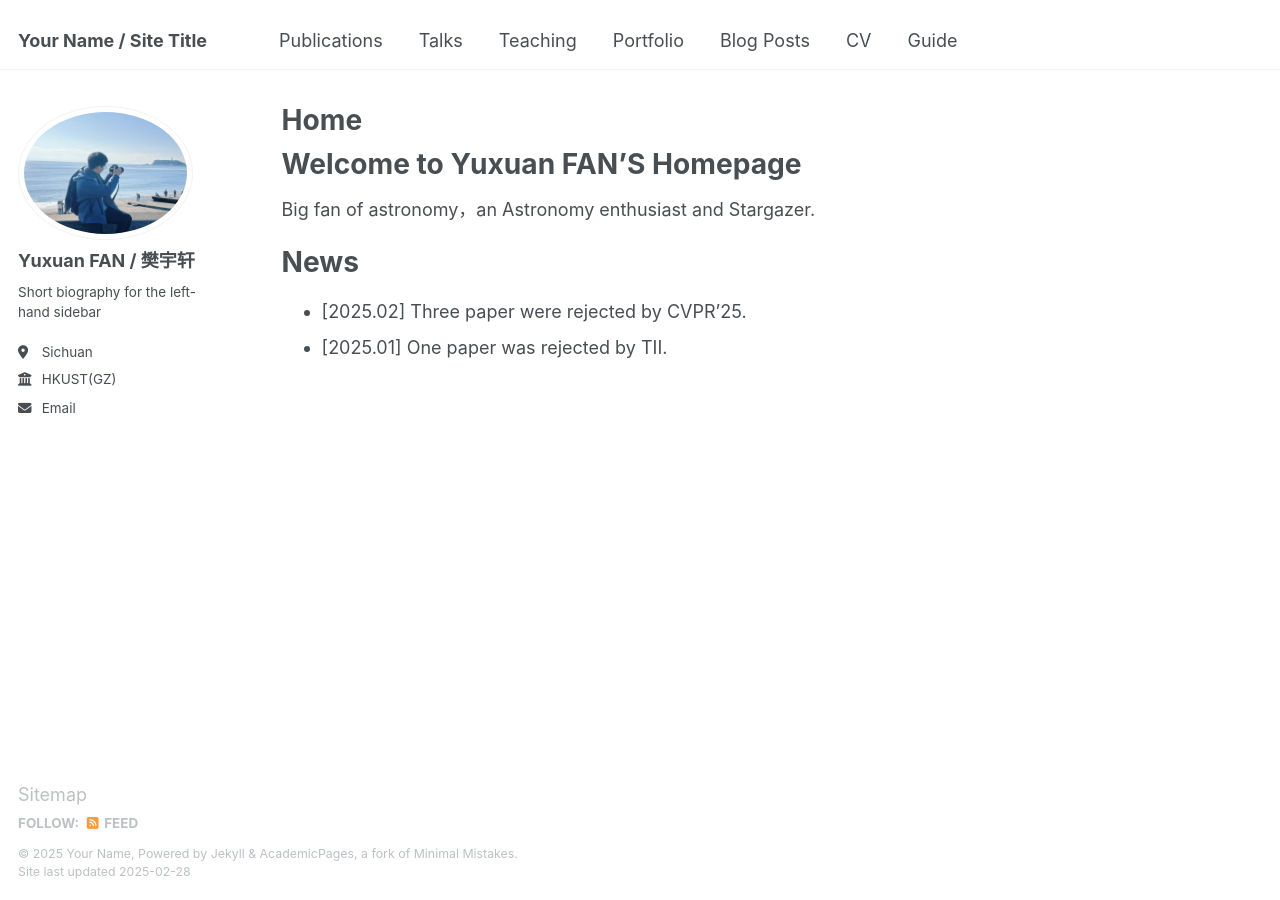
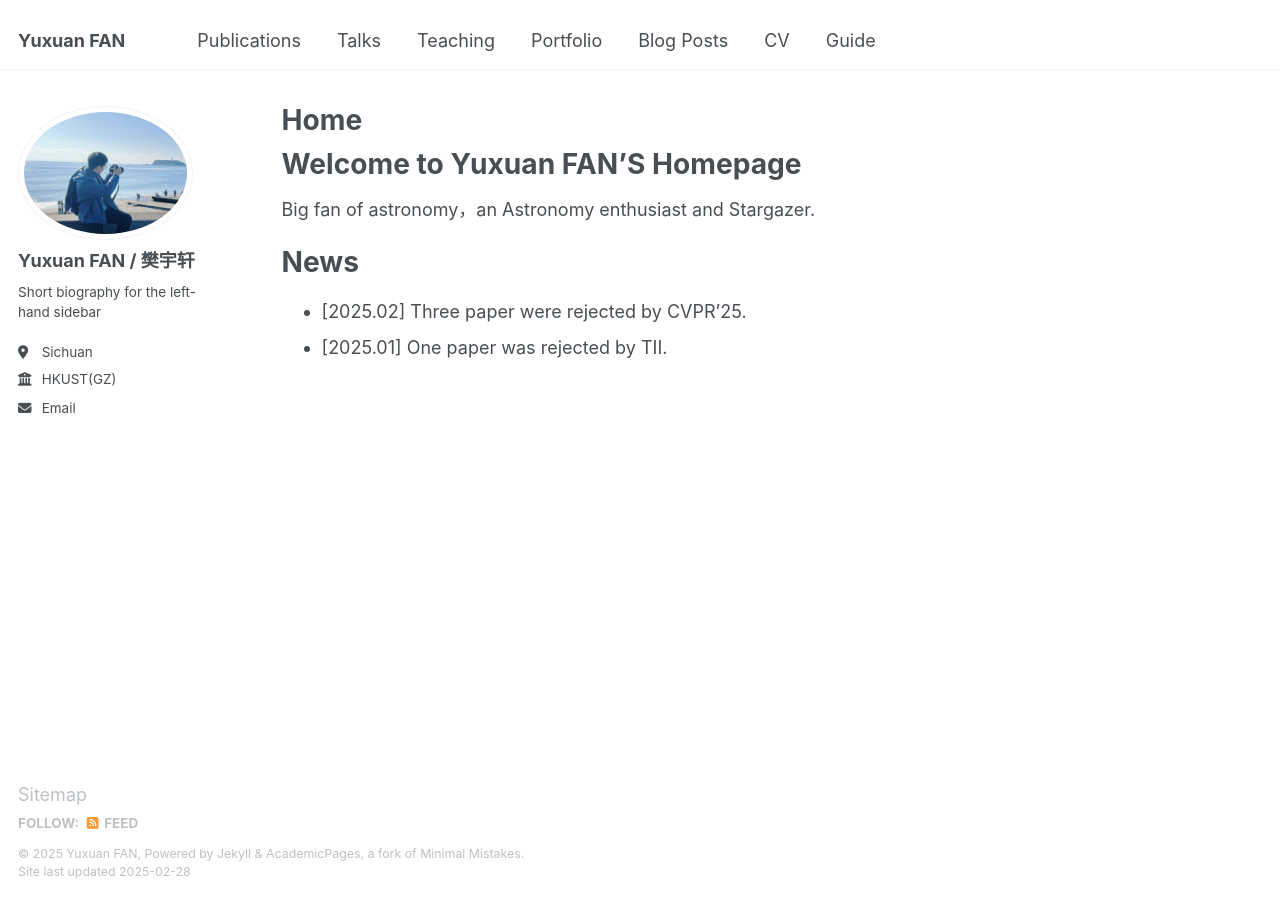
Before and after one commit to yuxuanfanOrion/yuxuanfanOrion.github.io, a Jekyll site: the page built from _pages/about.md, in a window 1280 px wide. Built offline with Jekyll 4.4.1, drawn with Linux system fonts in a browser that asks for light colours.

Commit message:
Update _config.yml

```diff
--- a/_config.yml
+++ b/_config.yml
@@ -9,10 +9,10 @@
 # Basic Site Settings
 locale                   : "en-US"
 site_theme               : "default"
-title                    : "Your Name / Site Title"
+title                    : "Yuxuan FAN"
 title_separator          : "-"
-name                     : &name "Your Name"
-description              : &description "personal description"
+name                     : &name "Yuxuan FAN"
+description              : &description "MPhil Student in HKUST(GZ)"
 url                      : https://yuxuanfanOrion.github.io # the base hostname & protocol for your site e.g. "https://[your GitHub username].github.io"
 baseurl                  : "" # the subpath of your site, e.g. "/blog"
 repository               : "yuxuanfanOrion/yuxuanfanOrion.github.io"
```
